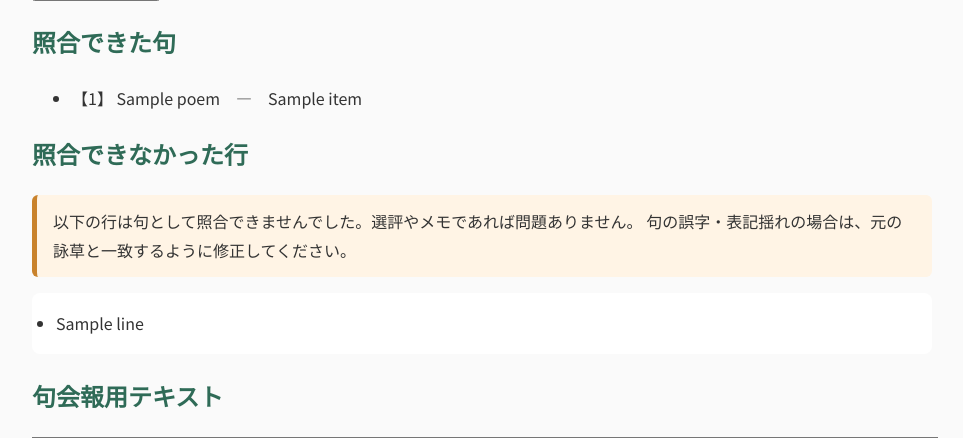
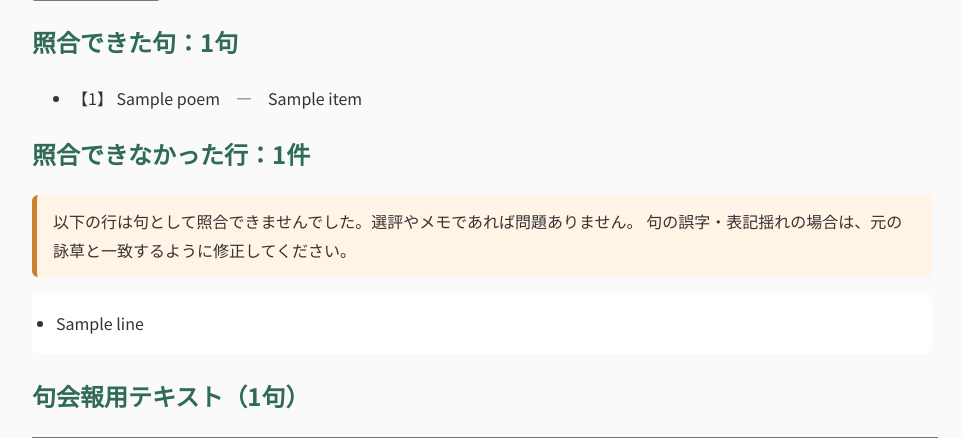
Before and after one commit to nes-710/HisuiKukai, a Flask app: template templates/selection.html in a window 1280 px wide. Shown: the part 1004-1442 px from the top of the page, without its empty margins (158-1121 px from the left). Run offline with Flask 3, Linux system fonts and the light colour scheme; the template is opened without the code that fills it: most values are stand-ins (such as "Sample title", 1, 10 or a date in 2020).

Commit message:
v0.5.1 選句照合件数を表示

```diff
--- a/templates/selection.html
+++ b/templates/selection.html
@@ -44,7 +44,7 @@
 
 {% if matched %}
 
-<h2>照合できた句</h2>
+<h2>照合できた句：{{ matched|length }}句</h2>
 
 <ul>
 {% for item in matched %}
@@ -59,7 +59,7 @@
 
 {% if unmatched %}
 
-<h2>照合できなかった行</h2>
+<h2>照合できなかった行：{{ unmatched|length }}件</h2>
 
 <p class="warning">
 以下の行は句として照合できませんでした。選評やメモであれば問題ありません。
@@ -76,7 +76,7 @@
 
 {% if report_text %}
 
-<h2>句会報用テキスト</h2>
+<h2>句会報用テキスト（{{ matched|length }}句）</h2>
 
 <textarea id="report-text" rows="20" readonly>{{ report_text }}</textarea>
 
```
